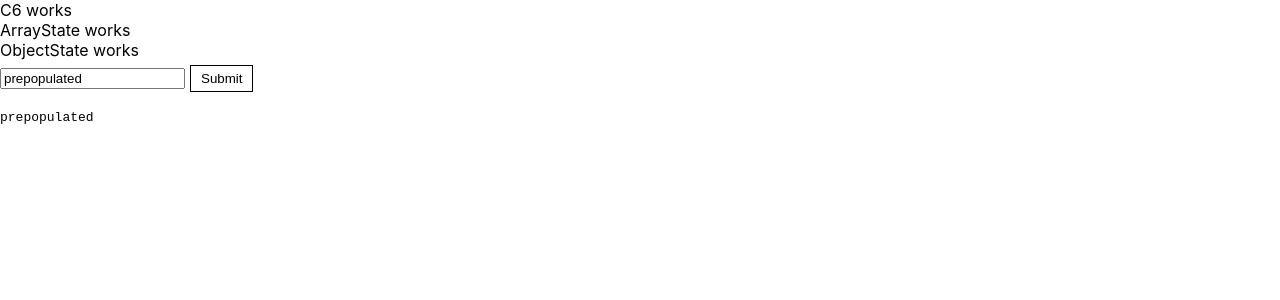
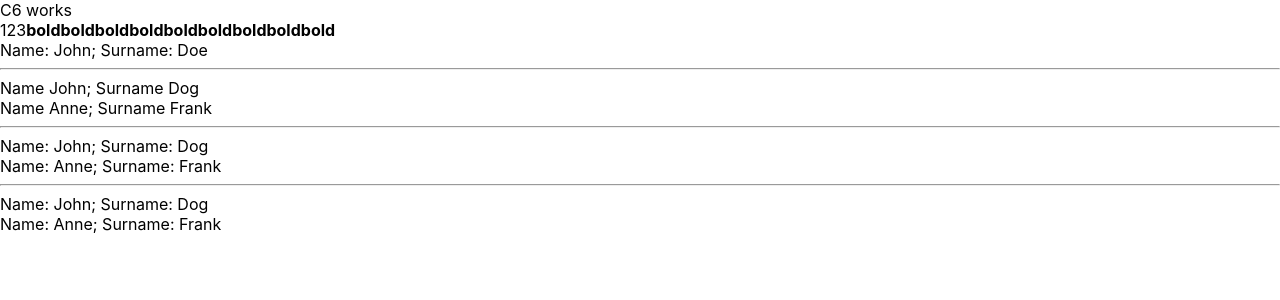
Before and after one commit to MarioKrstevski/react-smx, a React (Create React App) app: page / in a window 1280 px wide. Shown: the top 300 px of the page. Built offline with nearby package versions, Linux system fonts and the light colour scheme.

Commit message:
arrays state

```diff
--- a/src/classes/C6/ArrayState.js
+++ b/src/classes/C6/ArrayState.js
@@ -1,3 +1,55 @@
+function Bold() {
+  return <b>bold</b>;
+}
+
+function Person({ name, surname }) {
+  return (
+    <div>
+      Name: {name}; Surname: {surname}
+    </div>
+  );
+}
 export default function ArrayState(props) {
-  return <div>ArrayState works</div>;
+  let array = [1, 2, 3];
+
+  let convertedArrayToBold = array.map((element) => (
+    <Bold key={element} />
+  ));
+
+  let boldArray = [<Bold />, <Bold />, <Bold />];
+
+  let people = [
+    { name: "John", surname: "Dog" },
+    { name: "Anne", surname: "Frank" },
+  ];
+
+  return (
+    <div>
+      {array}
+      {boldArray}
+      {convertedArrayToBold}
+      <Bold />
+      <Bold />
+      <Bold />
+      <Person name={"John"} surname={"Doe"} />
+      <hr />
+      {people.map((person) => (
+        <div key={person.name}>
+          Name {person.name}; Surname {person.surname}
+        </div>
+      ))}
+      <hr />
+      {people.map((person) => (
+        <Person
+          key={person.name}
+          name={person.name}
+          surname={person.surname}
+        />
+      ))}
+      <hr />
+      {people.map((person) => (
+        <Person key={person.name} {...person} />
+      ))}
+    </div>
+  );
 }
--- a/src/classes/C6/C6.js
+++ b/src/classes/C6/C6.js
@@ -6,7 +6,9 @@ export default function C6(props) {
   return (
     <div>
       C6 works
-      <ArrayState /> <ObjectState /> <FormState />
+      <ArrayState />
+      {/* <ObjectState />
+        <FormState /> */}
     </div>
   );
 }
--- a/src/classes/C6/FormState.js
+++ b/src/classes/C6/FormState.js
@@ -7,7 +7,7 @@ Uncontrolled
 import React from "react";
 
 export default function FormState(props) {
-  const [name, setName] = React.useState("prepopulated");
+  const [name, setName] = React.useState("");
 
   return (
     <div>
@@ -19,7 +19,9 @@ export default function FormState(props) {
       >
         <input
           value={name}
+          placeholder="+38978443221"
           onChange={function (event) {
+            // allows only letter 'm' to be viable for input
             // if (event.target.value.at(-1) === "m") {
             //   setName(event.target.value);
             // }
```
